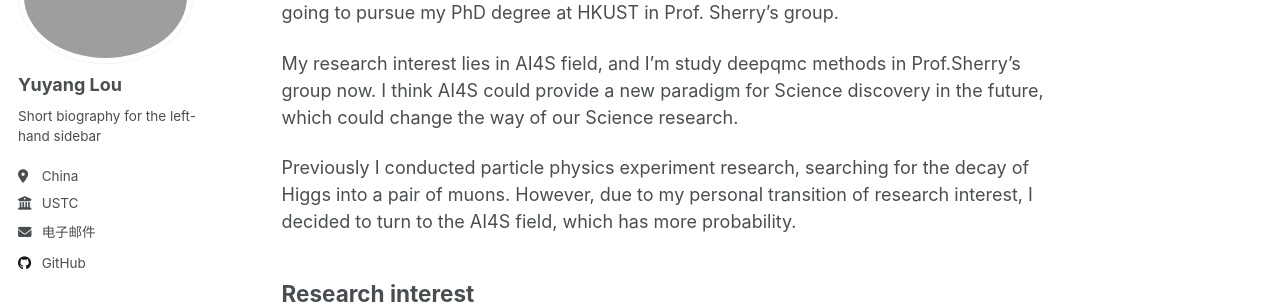
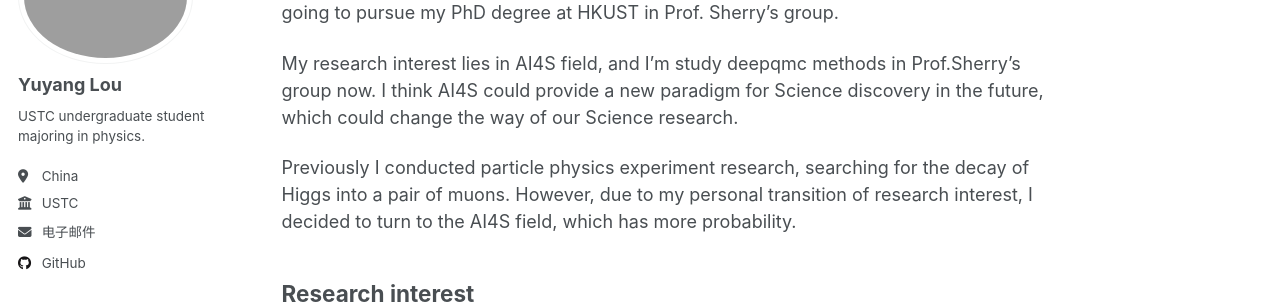
Before and after one commit to VMoonLightV/VMoonLightV.github.io, a Jekyll site: the page built from _pages/about.md, in a window 1280 px wide. Shown: the part 169-473 px from the top of the page. Built offline with Jekyll 4.4.1, drawn with Linux system fonts in a browser that asks for light colours; a script that is not in the unit is left out.

Commit message:
update basis

```diff
--- a/_config.yml
+++ b/_config.yml
@@ -26,7 +26,7 @@ author:
   avatar           : "profile.png"
   name             : "Yuyang Lou"
   pronouns         : # example: "she/her"
-  bio              : "Short biography for the left-hand sidebar"
+  bio              : "USTC undergraduate student majoring in physics."
   location         : "China"
   employer         : "USTC"
   uri              : # URL
```
